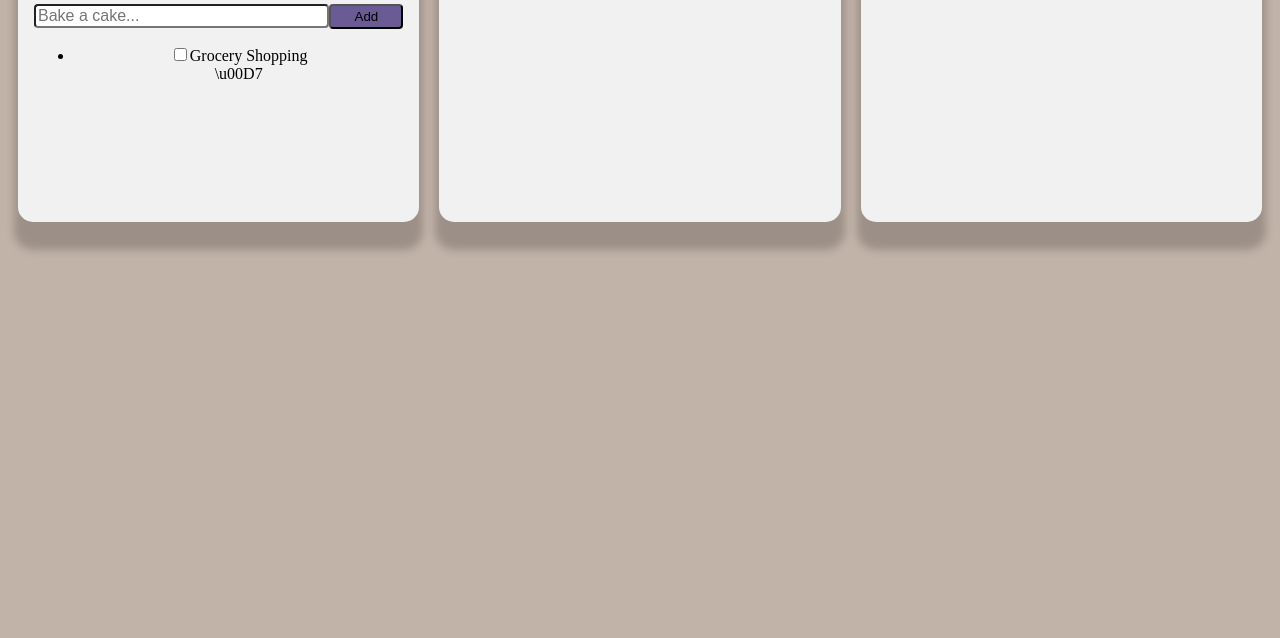
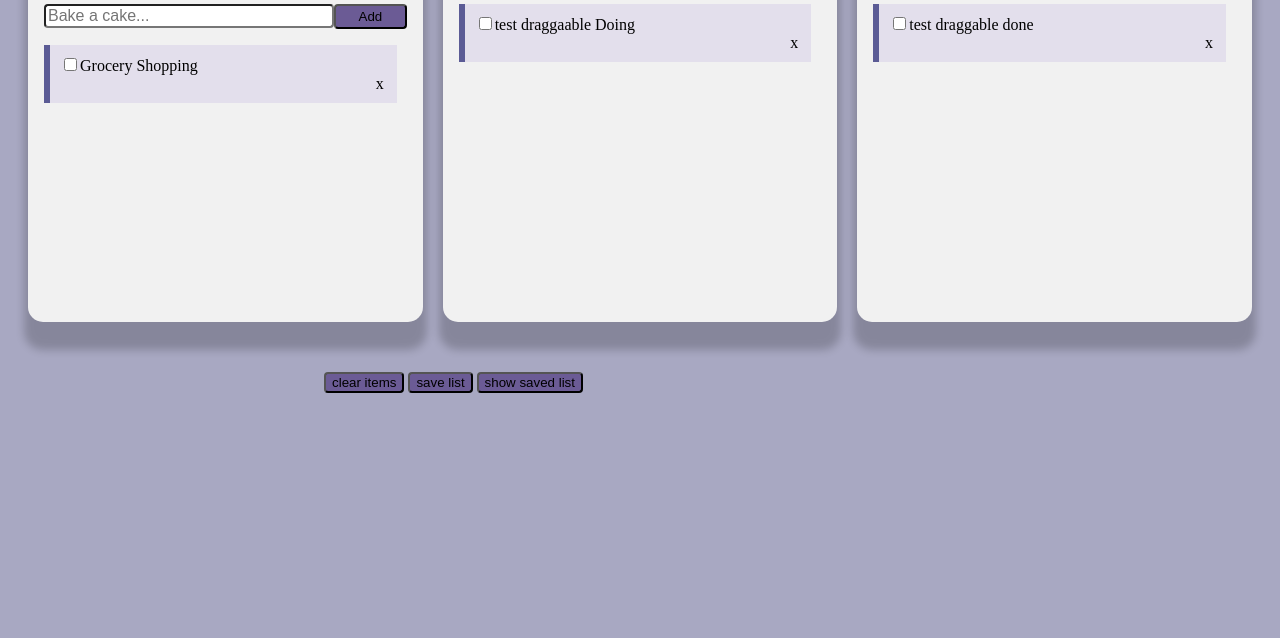
Before and after one commit to IfeomaLucia/todo, a plain HTML site: page index.html in a window 1280 px wide. Shown: the part 162-800 px from the top of the page. Drawn offline with Linux system fonts and the light colour scheme.

Commit message:
changed id of each task

```diff
--- a/index.html
+++ b/index.html
@@ -17,31 +17,57 @@
                 <div class="card">
                   <h2>To Do</h2>
 
-                  <div class="form">
-                      <input type="text" class="myInput" placeholder="Bake a cake...">
-                      <button type="submit" class="btn input">Add</button>
+                  <div class="form" id="add-form">
+                      <form id="itemForm">
+                            <input type="text" class="myInput" placeholder="Bake a cake...">
+                            <button type="submit" class="btn input">Add</button>
+                      </form>
                   </div>
 
-                  <div class="itemList">
-                      <ul>
-                          <li id="task"><input type="checkbox"><label>Grocery Shopping</label><span class="delete">\u00D7</span></li>
+                  <div class="itemList" id="list-todo">
+                      <ul id="ul-todo">
+                          <li id="task-todo" draggable="true"><input type="checkbox"><label>Grocery Shopping</label><span class="delete">x</span></li>
                       </ul>
                   </div>
+
                 </div>
               </div>
 
               <div class="column">
                 <div class="card">
-                  <h2>Doing</h2>
+                    <h2>Doing</h2>
+
+                    <div class="itemList" id="list-doing">
+                        <ul id="ul-doing">
+                            <li id="task-doing" draggable="true"><input type="checkbox"><label>test draggaable Doing</label><span class="delete">x</span></li>
+                        </ul>
+                    </div>
+
                 </div>
               </div>
 
               <div class="column">
                 <div class="card">
                   <h2>Done</h2>
+
+                  <div class="itemList" id="list-done">
+                        <ul id="ul-done">
+                            <li id="task-done" draggable="true"><input type="checkbox"><label>test draggable done</label><span class="delete">x</span></li>
+                        </ul>
                 </div>
               </div>
         </div>
+        </div>
+
+
+        <div class="footer-buttons">
+            <button type="button" class="btn clear" id="clear-list">clear items</button>
+            <button type="button" class="btn save" id="save-list" >save list</button>
+            <button type="button" class="btn saved" id="saved-list" >show saved list</button>
+        </div>
+
+        <script src="index.js"></script>
+
         <!-- The commented code below is the original todo app created-->
         <!-- <h1>Todo list</h1>
 
@@ -64,7 +90,6 @@
         <button width="50px" onclick="(function(){alert(window.localStorage.getItem('todoList'))})()">show me the DB!</button>
     </div> -->
 
-    <script src="index.js"></script>
 
     </body>
 </html>
--- a/index.js
+++ b/index.js
@@ -1,11 +1,18 @@
 loadEvents();
 
 function loadEvents(){
-  loadTodo();
   document.querySelector('form').addEventListener('submit', submit);
   document.getElementById('clear-list').addEventListener('click', clearList);
   document.getElementById('save-list').addEventListener('click', saveList);
+  document.getElementById('saved-list').addEventListener('click', savedList);
   document.querySelector('ul').addEventListener('click', tickOrDelete);
+
+  //Listeners for the drag-and-drop events
+  document.querySelector('li').addEventListener('ondragstart', drag);
+  // document.getElementById('list').addEventListener('ondragover', allowDrop);
+  // document.getElementById('list').addEventListener('ondrop', drop);
+  document.getElementById('list-doing').addEventListener('ondragover', allowDrop);
+  document.getElementById('list-doing').addEventListener('ondrop', drop);
 }
 
 //Submit function which executes when the add button is clicked
@@ -25,10 +32,13 @@ function submit(e){
 function addTask(task){
   let ul = document.querySelector('ul');
   let li = document.createElement('li');
-  li.id = "task"
-  li.innerHTML = `<input type="checkbox"><label>${task}</label><span class="delete">x</span>`;
-  ul.appendChild(li);
-  document.querySelector('.itemList').style.display = 'block';
+
+  let identfier = new Date().toLocaleTimeString();
+    li.id = `${identfier}`;
+    li.draggable = "true";
+    li.innerHTML = `<input type="checkbox"><label>${task}</label><span class="delete">x</span>`;
+    ul.appendChild(li);
+    document.querySelector('.itemList').style.display = 'block';
 }
 
 //To clear all the items both on the todo list && the local storage
@@ -41,6 +51,15 @@ function clearList(e){
 function saveList(e){
   let ul = document.querySelector('ul');
   localStorage.setItem('todoList', ul.innerHTML)
+}
+
+function savedList(){
+  if (localStorage.length !== 0){
+    //alert(window.localStorage.getItem('todoList'));
+    loadTodo();
+  } else {
+    alert('No saved items');
+  }
 }
 
 
@@ -65,13 +84,29 @@ function tickOrDelete(e){
     const task = e.target.nextSibling;
     if(e.target.checked){
       task.style.textDecoration = "line-through";
-      task.style.color = "darkslategrey";
+      task.style.opacity = "0.5"
     } else {
       task.style.textDecoration = "none";
-      task.style.color = "chocolate"
+      task.style.opacity = "1.0";
     }
   } else {
 
     e.target.parentNode.parentNode.removeChild(e.target.parentNode);
   }
 }
+
+
+function drag(ev) {
+  ev.dataTransfer.setData("text", ev.target.id);
+  console.log("drag started");
+}
+
+function allowDrop(ev) {
+  ev.preventDefault();
+}
+
+function drop(ev) {
+  ev.preventDefault();
+  var data = ev.dataTransfer.getData("text");
+  ev.target.appendChild(document.getElementById(data));
+}
--- a/styles.css
+++ b/styles.css
@@ -4,7 +4,7 @@
 
 body {
     /* margin-left: 25%; */
-    background-color: rgb(194, 179, 169);
+    background-color: rgb(168, 168, 194);
     height: auto;
     /* margin-right: 25%; */
 }
@@ -25,12 +25,13 @@ h1{
     float: left;
     width: 33.3333%;
     padding: 0 10px;
+    margin-bottom: 50px;
+
 }
 
-/* .row {
-    margin: 0 -5px;
-    align-content: center;
-} */
+.row {
+    margin: 0px 10px;
+}
 
 .row ::after{
     content: "";
@@ -44,8 +45,9 @@ h1{
     text-align: center;
     background-color: #f1f1f1;
     border-radius: 15px;
-    height: 300px;
+    height: 400px;
     overflow: auto;
+
 }
 
 .myInput {
@@ -59,6 +61,7 @@ h1{
 .btn {
     background-color:  #6b5b95;
     color: black;
+    border-radius: 4px;
 
 }
 
@@ -67,7 +70,59 @@ h1{
     text-align: center;
     padding-bottom: 3px;
     padding-top: 3px;
-    border-radius: 4px;
+}
+
+/* .btn.save {
+    float: right;
+}
+
+.btn.clear {
+    float: left;
+
+}
+.btn.saved {
+    margin-right: 25%;
+    margin-right: 25%;
+} */
+
+ul {
+    padding: 0%;
+
+}
+
+ul li {
+    list-style-type: none;
+    font-size: 16px;
+    margin: 10px 10px 10px 0px;
+    padding: 10px;
+    text-align: left;
+    background-color: #e3dfec;
+    border-left: 6px solid #5b5b95;
+
+
+    /* make the list items unselectable */
+    -webkit-user-select: none;
+    -moz-user-select: none;
+    -ms-user-select: none;
+    user-select: none;
+}
+
+span.delete{
+    /* background-color: #ff6161; */
+    padding: 0px 3px 0px 3px;
+    cursor: pointer;
+    float: right;
+}
+
+span.delete:hover {
+    background-color: #f44336;
+    color: white;
+}
+
+.footer-buttons {
+    margin-left: 25%;
+    margin-right: 20%;
+
 }
 /* #itemInput {
     padding: 14px 28px;
```
Also changed, not shown: 1 other file.
